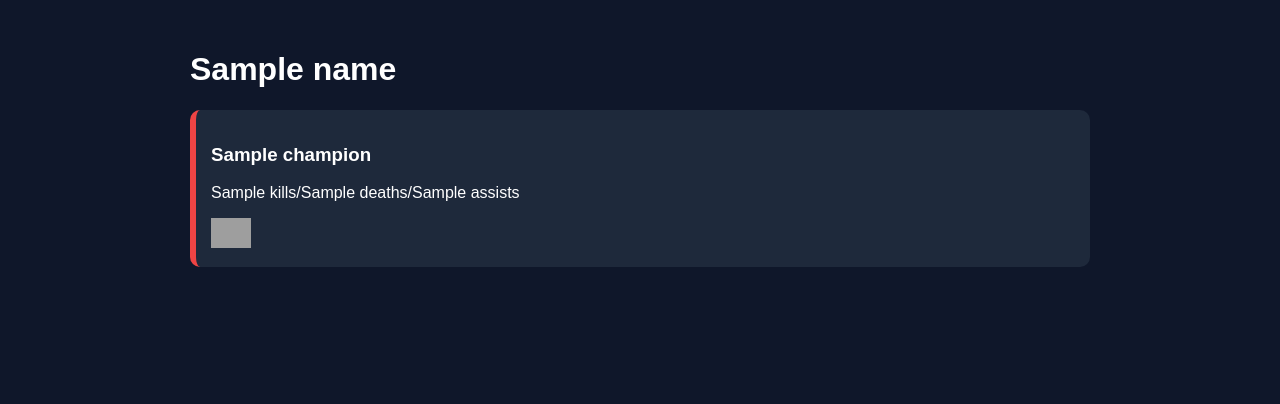
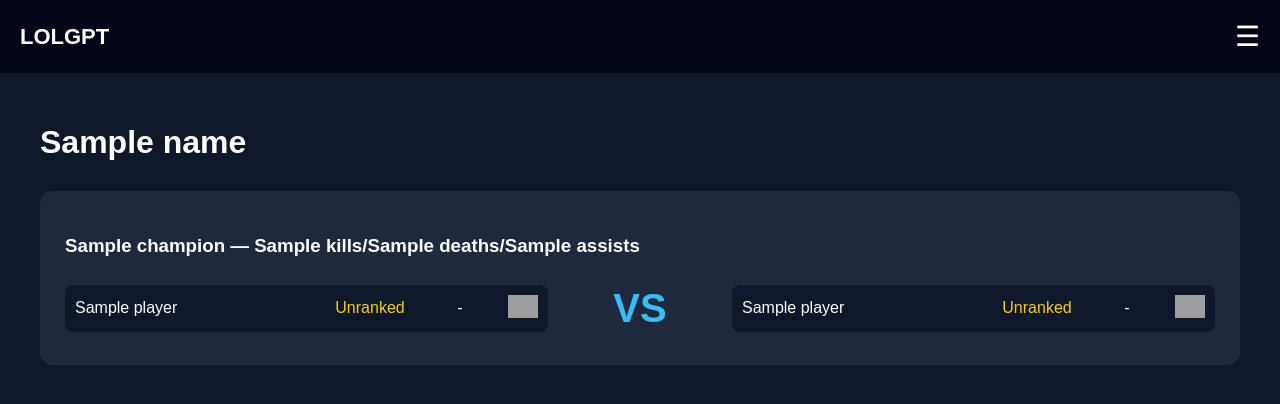
Before and after one commit to deuj91/daj-gg, a Flask app: template templates/profile.html in a window 1280 px wide. Shown: the top 404 px of the page. Run offline with Flask 3, Linux system fonts and the light colour scheme; the template is opened without the code that fills it: most values are stand-ins (such as "Sample title", 1, 10 or a date in 2020); grey boxes are pictures that could not be loaded.

Commit message:
Update profile.html

```diff
--- a/templates/profile.html
+++ b/templates/profile.html
@@ -15,37 +15,156 @@ font-family:Arial;
 margin:0;
 }
 
+/* HEADER */
+
+.header{
+display:flex;
+justify-content:space-between;
+align-items:center;
+padding:20px;
+background:#020617;
+}
+
+.logo{
+font-size:22px;
+font-weight:bold;
+}
+
+.menu-btn{
+font-size:28px;
+cursor:pointer;
+}
+
+.menu{
+display:none;
+background:#020617;
+padding:20px;
+}
+
+.menu a{
+display:block;
+color:white;
+text-decoration:none;
+margin:10px 0;
+}
+
+/* CONTAINER */
+
 .container{
-max-width:900px;
+max-width:1200px;
 margin:auto;
 padding:30px;
 }
 
+/* MATCH CARD */
+
 .match{
 background:#1e293b;
-padding:15px;
-margin-top:20px;
-border-radius:10px;
+padding:25px;
+margin-top:30px;
+border-radius:12px;
 }
 
-.win{
-border-left:6px solid #22c55e;
+/* TEAMS */
+
+.teams{
+display:flex;
+justify-content:space-between;
+align-items:center;
+margin-top:20px;
 }
 
-.lose{
-border-left:6px solid #ef4444;
+.team{
+width:42%;
 }
 
+/* VS */
+
+.vs{
+font-size:40px;
+font-weight:bold;
+color:#38bdf8;
+}
+
+/* PLAYER ROW */
+
+.player{
+display:flex;
+align-items:center;
+justify-content:space-between;
+background:#0f172a;
+padding:10px;
+margin:8px 0;
+border-radius:8px;
+}
+
+/* PLAYER NAME */
+
+.name{
+flex:1;
+}
+
+/* KDA */
+
+.kda{
+width:90px;
+text-align:center;
+}
+
+/* RANK */
+
+.rank{
+width:90px;
+text-align:center;
+color:#facc15;
+}
+
+/* ITEMS */
+
 .items img{
-width:40px;
-margin-right:4px;
+width:30px;
+margin-left:3px;
 }
 
 </style>
 
+<script>
+
+function toggleMenu(){
+let menu = document.getElementById("menu")
+
+if(menu.style.display === "block"){
+menu.style.display = "none"
+}else{
+menu.style.display = "block"
+}
+
+}
+
+</script>
+
 </head>
 
 <body>
+
+<div class="header">
+
+<div class="logo">
+LOLGPT
+</div>
+
+<div class="menu-btn" onclick="toggleMenu()">
+☰
+</div>
+
+</div>
+
+<div id="menu" class="menu">
+
+<a href="/">Accueil</a>
+<a href="/">Recherche</a>
+
+</div>
 
 <div class="container">
 
@@ -53,21 +172,75 @@ margin-right:4px;
 
 {% for game in games %}
 
-<div class="match {% if game.win %}win{% else %}lose{% endif %}">
+<div class="match">
 
-<h3>{{ game.champion }}</h3>
+<h3>{{ game.champion }} — {{ game.kills }}/{{ game.deaths }}/{{ game.assists }}</h3>
 
-<p>
-{{ game.kills }}/{{ game.deaths }}/{{ game.assists }}
-</p>
+<div class="teams">
+
+<!-- TEAM ALLIEE -->
+
+<div class="team">
+
+{% for p in game.players[:5] %}
+
+<div class="player">
+
+<div class="name">
+{{ p.name }}
+</div>
+
+<div class="rank">
+Unranked
+</div>
+
+<div class="kda">
+-
+</div>
 
 <div class="items">
+<img src="https://ddragon.leagueoflegends.com/cdn/13.1.1/img/item/1001.png">
+</div>
 
-{% for item in game["items"] %}
-{% if item != 0 %}
-<img src="https://ddragon.leagueoflegends.com/cdn/13.1.1/img/item/{{ item }}.png">
-{% endif %}
+</div>
+
 {% endfor %}
+
+</div>
+
+<div class="vs">
+VS
+</div>
+
+<!-- TEAM ENNEMIE -->
+
+<div class="team">
+
+{% for p in game.players[5:] %}
+
+<div class="player">
+
+<div class="name">
+{{ p.name }}
+</div>
+
+<div class="rank">
+Unranked
+</div>
+
+<div class="kda">
+-
+</div>
+
+<div class="items">
+<img src="https://ddragon.leagueoflegends.com/cdn/13.1.1/img/item/1001.png">
+</div>
+
+</div>
+
+{% endfor %}
+
+</div>
 
 </div>
 
```
